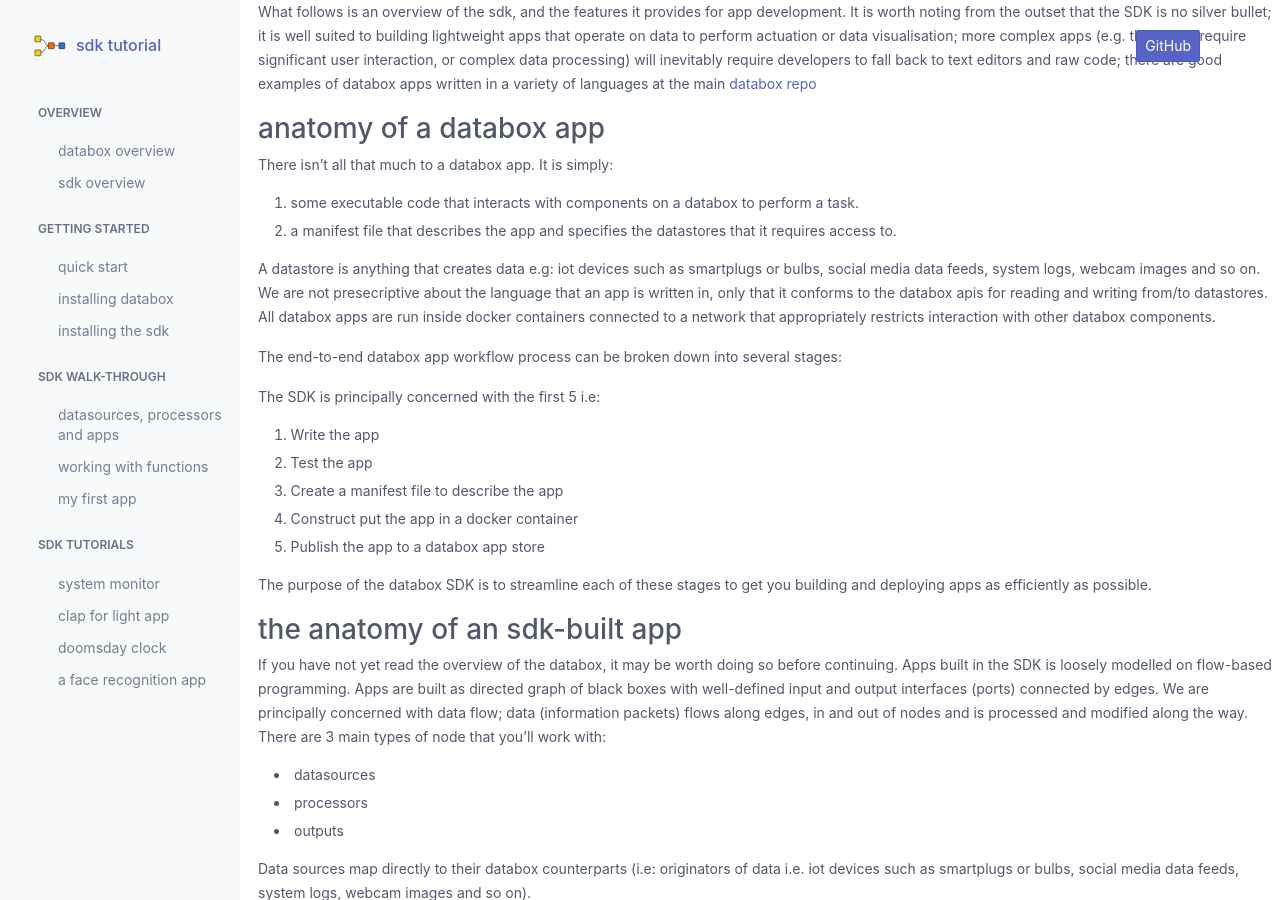
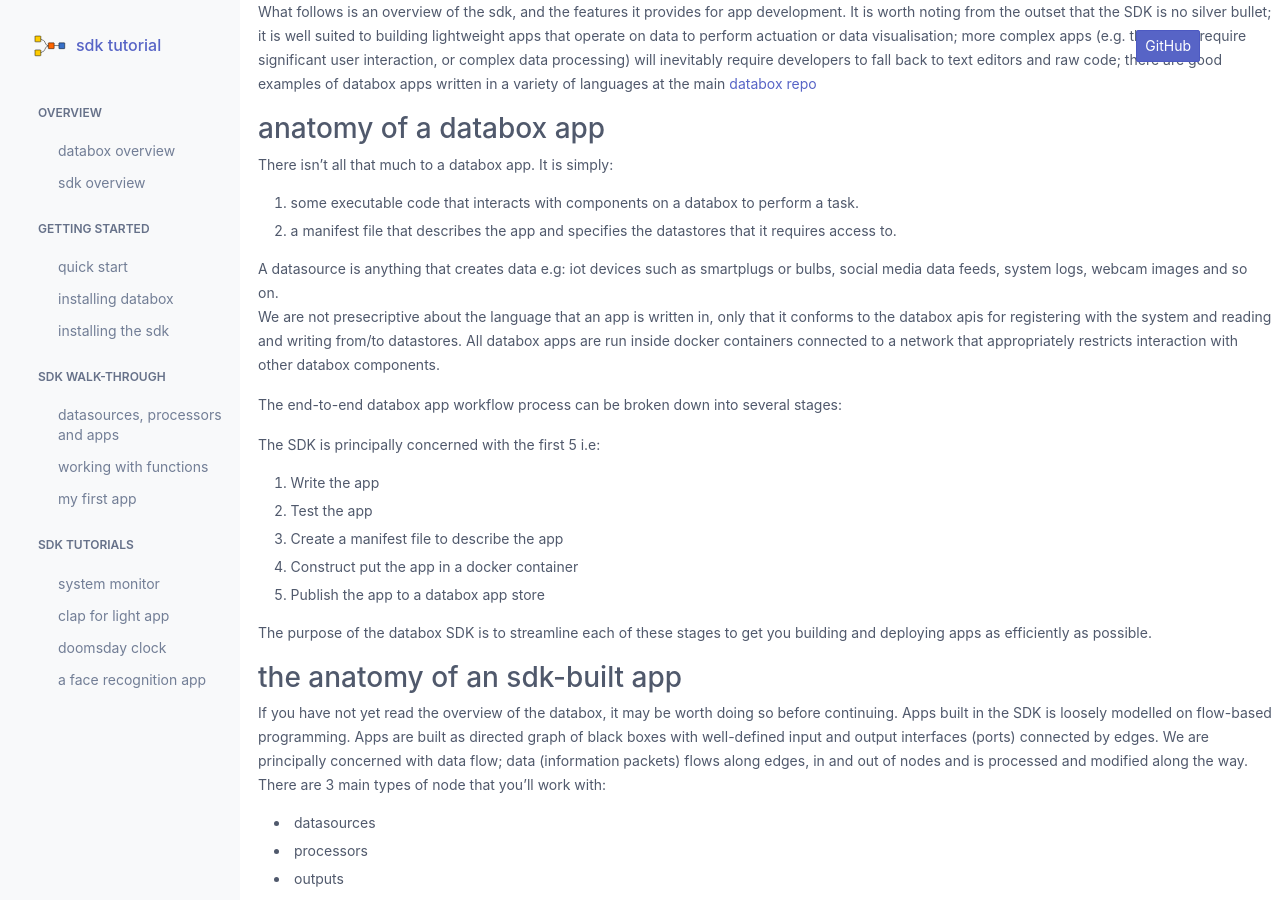
Before and after one commit to tlodge/databox-sdk-tutorial, a Jekyll site: the page built from overview/sdk.md, in a window 1280 px wide and 900 px high, scrolled down 886 px. Built offline with Jekyll 4.4.1, drawn with Linux system fonts in a browser that asks for light colours; our own code applies the rules of GitHub Pages for plain Markdown files.

Commit message:
cp commit

```diff
--- a/overview/sdk.md
+++ b/overview/sdk.md
@@ -21,8 +21,8 @@ There isn't all that much to a databox app.  It is simply:
 1. some executable code that interacts with components on a databox to perform a task.
 2. a manifest file that describes the app and specifies the datastores that it requires access to.
 
-A datastore is anything that creates data e.g: iot devices such as smartplugs or bulbs, social media data feeds, system logs, webcam images and so on.
-We are not presecriptive about the language that an app is written in, only that it conforms to the databox apis for reading and writing from/to datastores.  All databox apps are run inside docker containers connected to a network that appropriately restricts interaction with other databox components.
+A datasource is anything that creates data e.g: iot devices such as smartplugs or bulbs, social media data feeds, system logs, webcam images and so on.
+We are not presecriptive about the language that an app is written in, only that it conforms to the databox apis for registering with the system and reading and writing from/to datastores.  All databox apps are run inside docker containers connected to a network that appropriately restricts interaction with other databox components.
 
 The  end-to-end databox app workflow process can be broken down into several stages:
 
```
